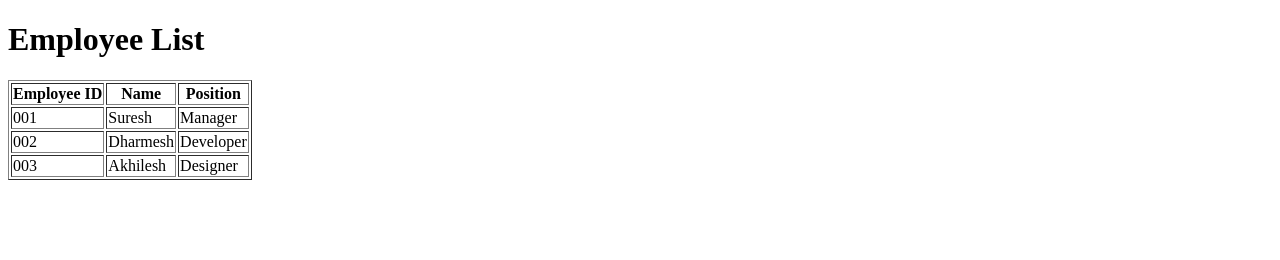
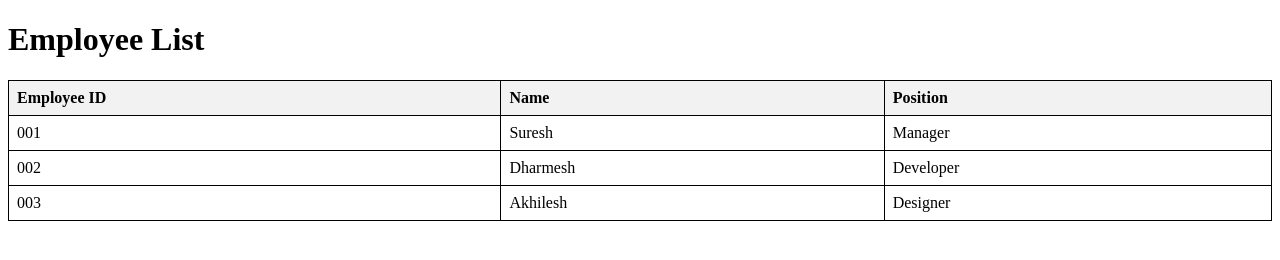
Before and after one commit to sraynitjsr/Only_HTML, a plain HTML site: page index.html in a window 1280 px wide. Drawn offline with Linux system fonts and the light colour scheme.

Commit message:
Adding Cell Spacing and Border

```diff
--- a/index.html
+++ b/index.html
@@ -1,11 +1,27 @@
 <!DOCTYPE html>
 <html>
 <head>
-    <title>Old HTML Table Example</title>
+    <title>Styled HTML Table Example</title>
+    <style>
+        table {
+            border-collapse: collapse;
+            width: 100%;
+        }
+
+        th, td {
+            border: 1px solid black;
+            padding: 8px;
+            text-align: left;
+        }
+
+        th {
+            background-color: #f2f2f2;
+        }
+    </style>
 </head>
 <body>
     <h1>Employee List</h1>
-    <table border="1">
+    <table>
         <tr>
             <th>Employee ID</th>
             <th>Name</th>
```
